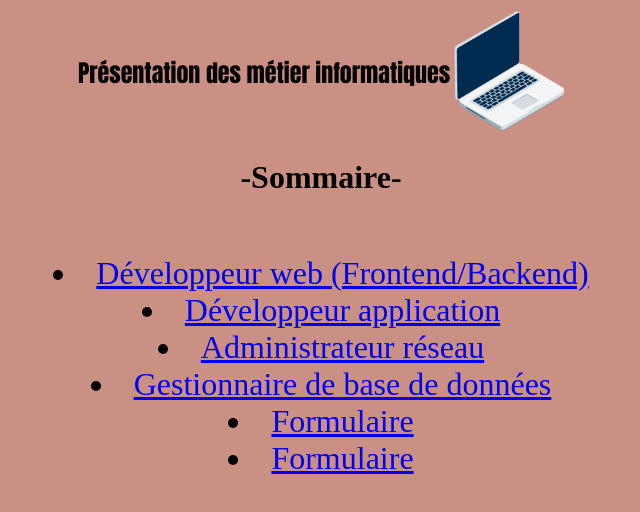
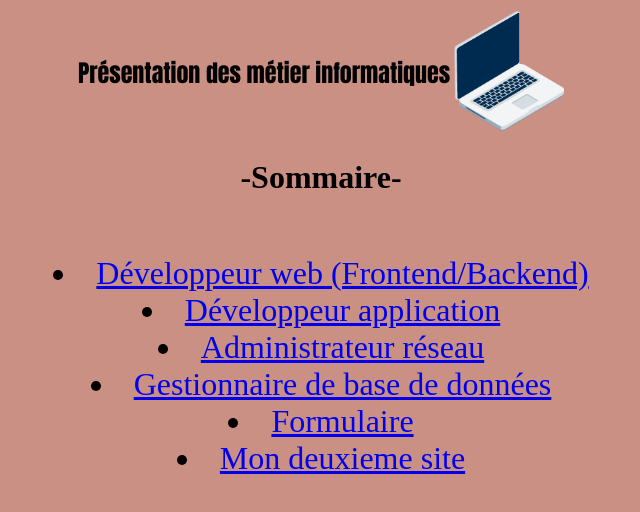
Before and after one commit to CustodioKevin/Index, a plain HTML site: page index.html in a window 1280 px wide. Shown: the whole page, without its empty margins (319-959 px from the left). Drawn offline with Linux system fonts and the light colour scheme.

Commit message:
Update index.html

```diff
--- a/index.html
+++ b/index.html
@@ -42,7 +42,7 @@
 
 			<li> <a href="index91.html">Formulaire</a>  </li>
 
-			<li> <a href="https://custodiokevin.github.io/site-frame/">Formulaire</a>  </li>
+			<li> <a href="https://custodiokevin.github.io/site-frame/">Mon deuxieme site</a>  </li>
 
 
 
```
